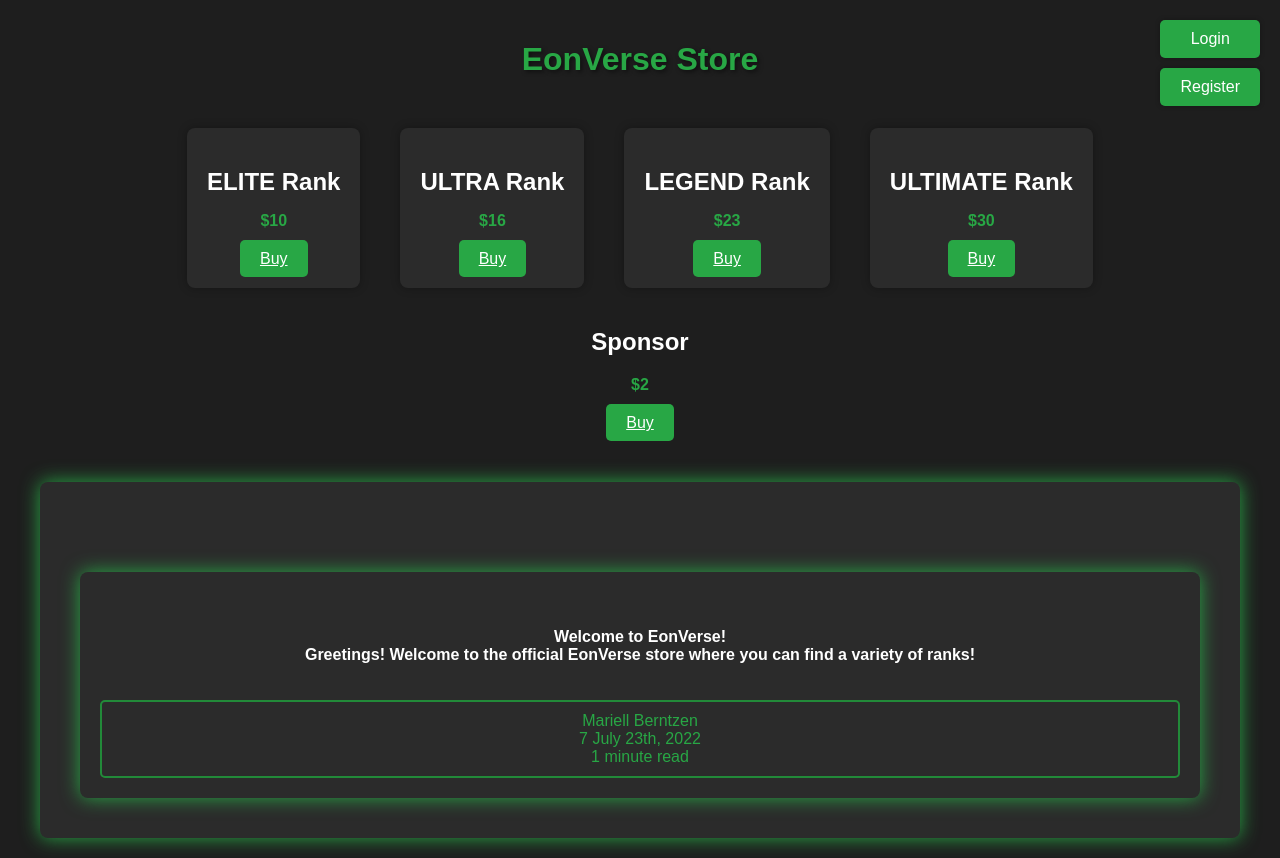
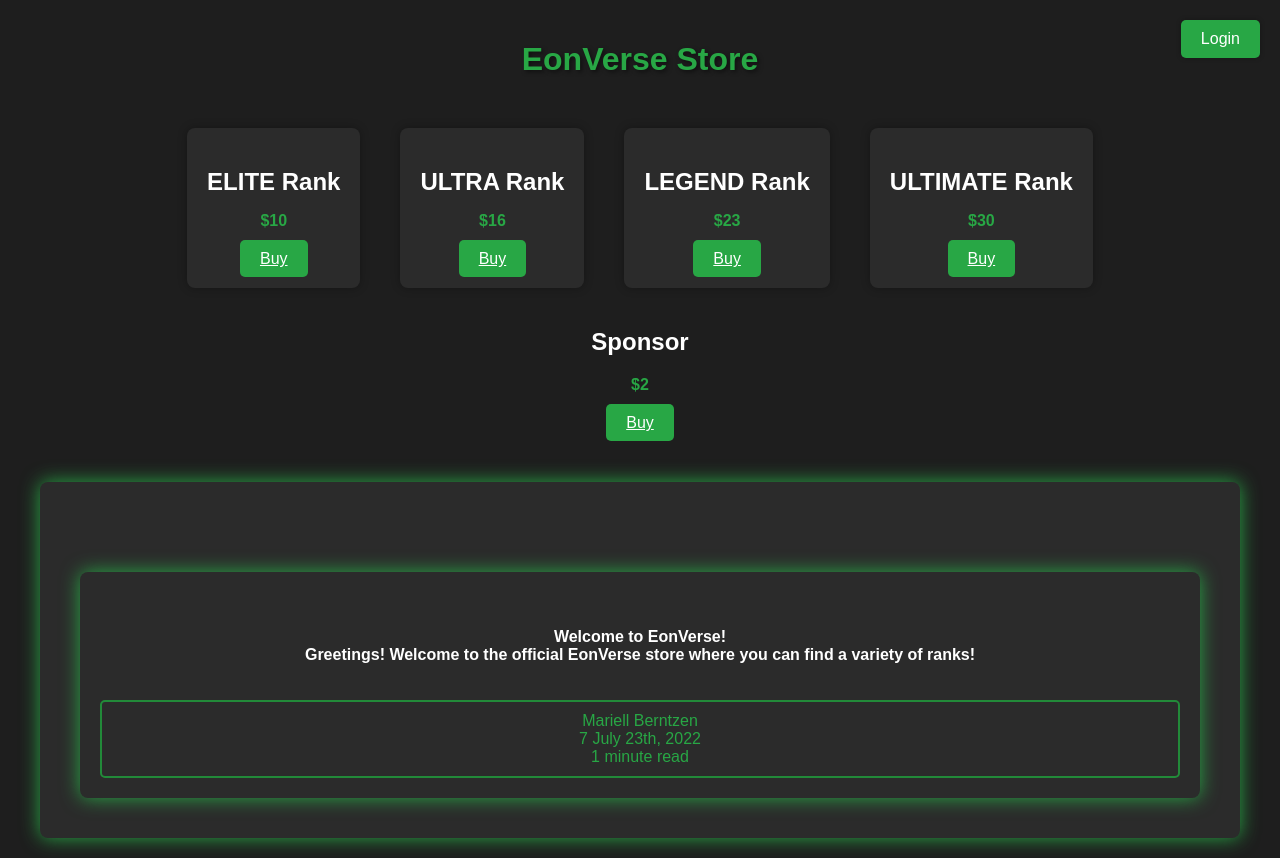
Before and after one commit to Kobachimself/eonverse, a website: page store.html in a window 1280 px wide. Drawn offline with Linux system fonts and the light colour scheme.

Commit message:
Update store.html

```diff
--- a/store.html
+++ b/store.html
@@ -120,7 +120,7 @@
             }
         }
 
-        /* Login and Register buttons */
+        /* Login */
         .auth-buttons {
             position: absolute;
             top: 20px;
@@ -148,9 +148,8 @@
 <body>
     <div class="container">
         <div class="auth-buttons">
-            <!-- Add login and register buttons here -->
+            <!-- Add login button here -->
             <a href="login.html">Login</a>
-            <a href="register.html">Register</a>
         </div>
         <h1>EonVerse Store</h1>
         <div class="ranks">
```
